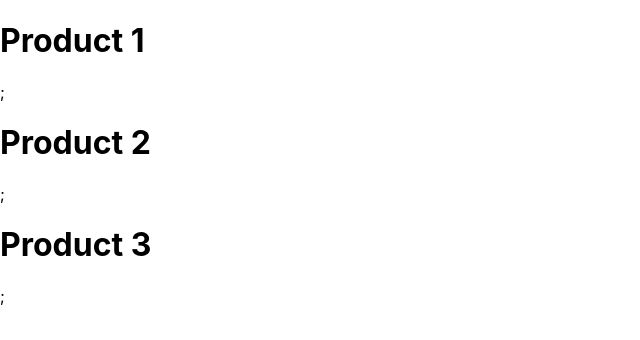
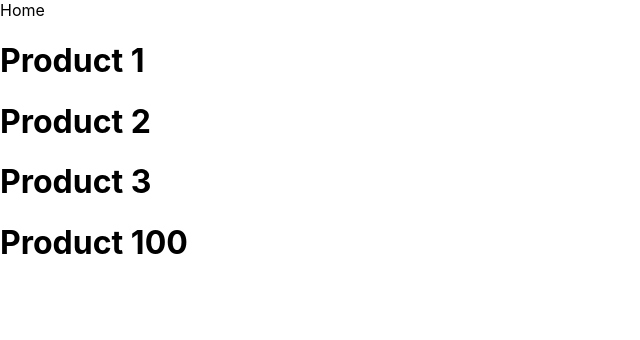
Before and after one commit to NarsingRao13/practice-next-js, a Next.js app: page /products in a window 1280 px wide. Shown: the top 340 px of the page, without its empty margins (0-640 px from the left). Built offline with nearby package versions, Linux system fonts and the light colour scheme.

Commit message:
next.js routing with component navigation

```diff
--- a/pages/products/index.js
+++ b/pages/products/index.js
@@ -1,7 +1,30 @@
-function Products() {
+import Link from "next/link";
+function Products({ productId = 100 }) {
   return (
     <>
-      <h1>Product 1</h1>;<h1>Product 2</h1>;<h1>Product 3</h1>;
+      <Link href={"/"}>
+        <a>Home</a>
+      </Link>
+      <h1>
+        <Link href={"/products/1"}>
+          <a>Product 1</a>
+        </Link>
+      </h1>
+      <h1>
+        <Link href={"/products/2"}>
+          <a>Product 2</a>
+        </Link>
+      </h1>
+      <h1>
+        <Link href={"/products/3"} replace>
+          <a>Product 3</a>
+        </Link>
+      </h1>{" "}
+      <h1>
+        <Link href={`/products/${productId}`}>
+          <a>Product {productId}</a>
+        </Link>
+      </h1>
     </>
   );
 }
```
Also changed, not shown: pages/blog/index.js (+10 -1 lines), pages/index.js (+16 -1 lines).
